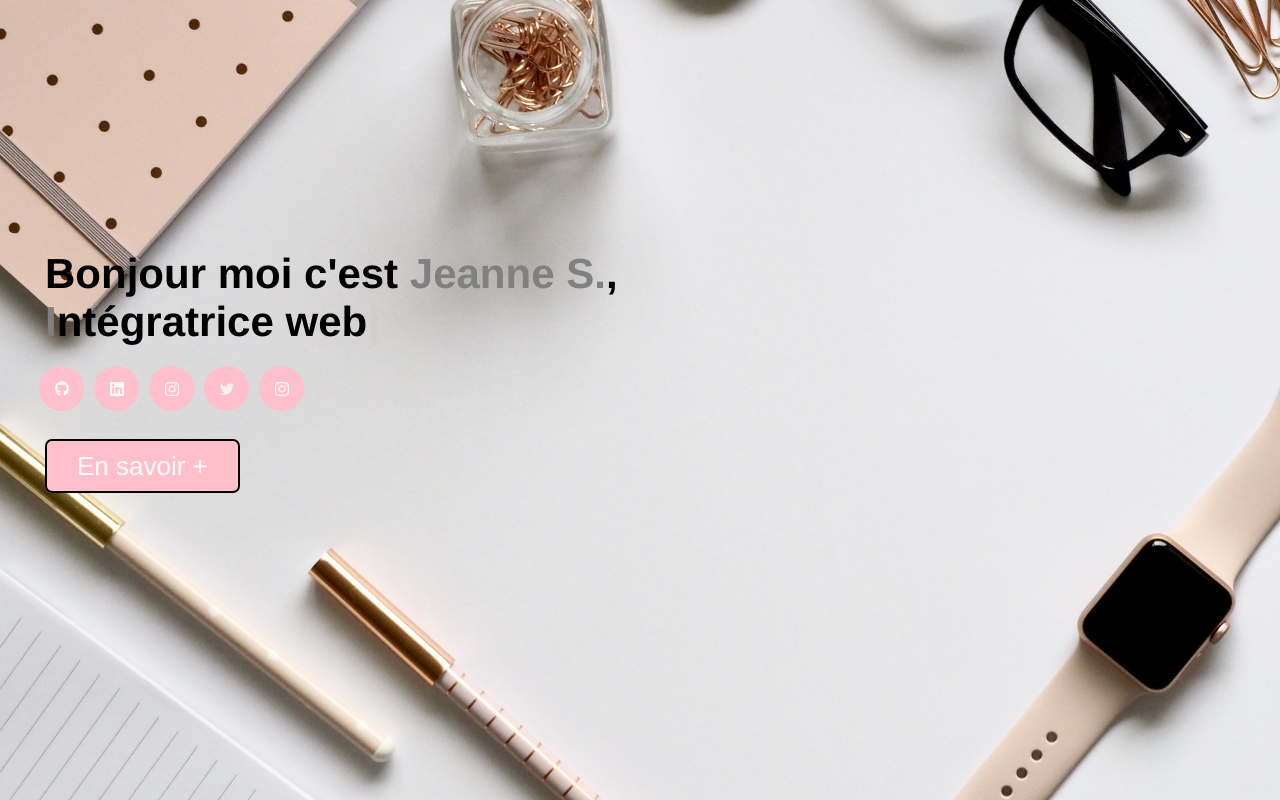
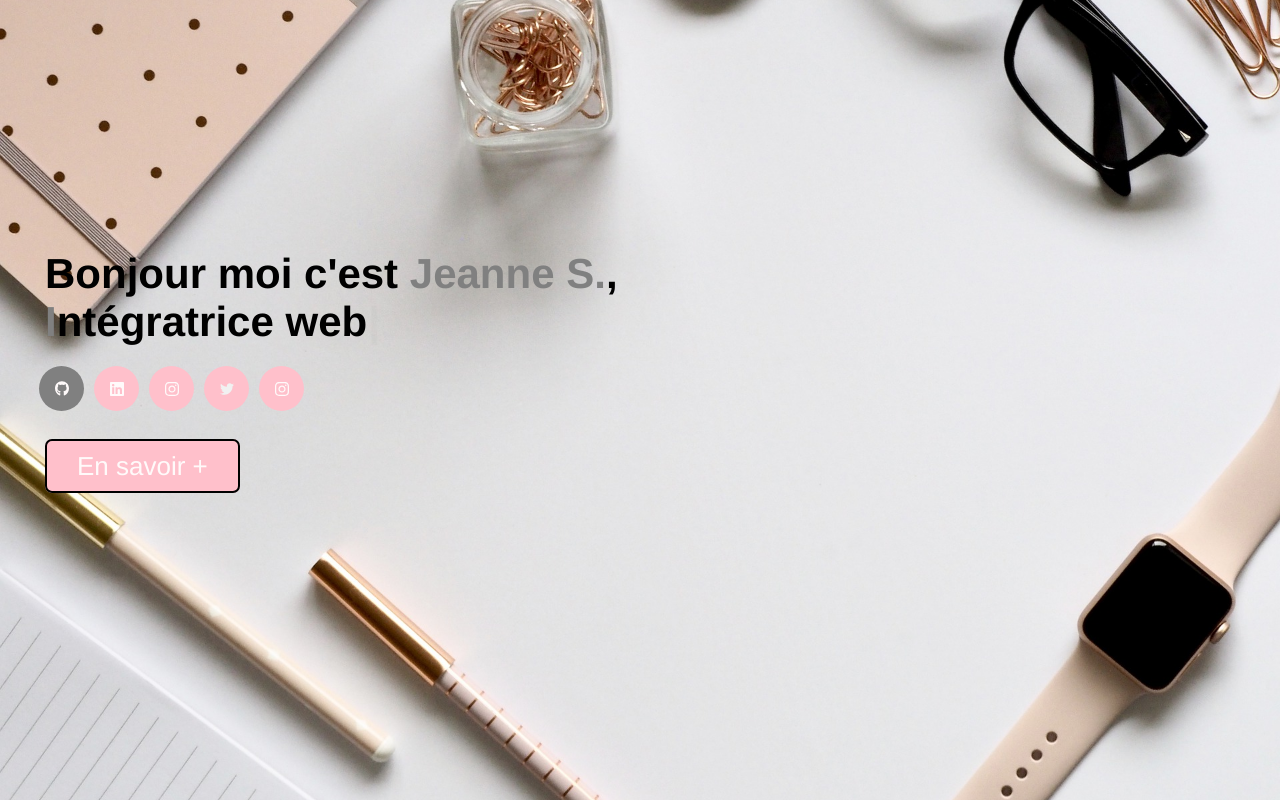
Before and after one commit to angeliquejeanne/LandingPage-48, a plain HTML site: page index.html in a window 1280 px wide. In both pictures the pointer is over the element 61 px from the left and 388 px from the top of the page. Drawn offline with nearby package versions, Linux system fonts and the light colour scheme.

Commit message:
add style

```diff
--- a/style.css
+++ b/style.css
@@ -46,6 +46,10 @@ h1 {
     align-items: center;
     margin-right: 10px;
     cursor: pointer;
+}
+.media-btn:hover{
+    background: grey;
+    color: pink;
 }
 .media-btn .icones {
     width: 27px;
```
